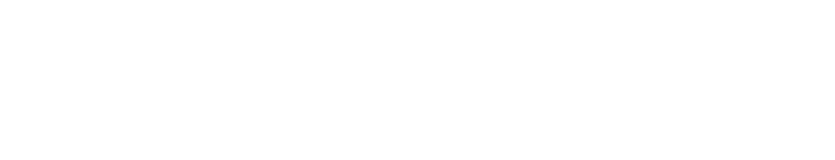
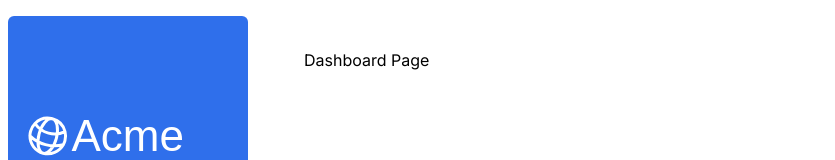
Before and after one commit to Aditya-Tiwari-07/acme_project, a Next.js app: page /dashboard in a window 1280 px wide. Before the commit this address had no page. Shown: the top 160 px of the page, without its empty margins (0-835 px from the left). Built offline with nearby package versions, Linux system fonts and the light colour scheme; a web font is replaced by a local one.

Commit message:
file for dashboard homepage

```diff
--- /dev/null
+++ b/app/dashboard/page.tsx
@@ -0,0 +1,3 @@
+export default function Page() {
+  return <p>Dashboard Page</p>
+}
```
